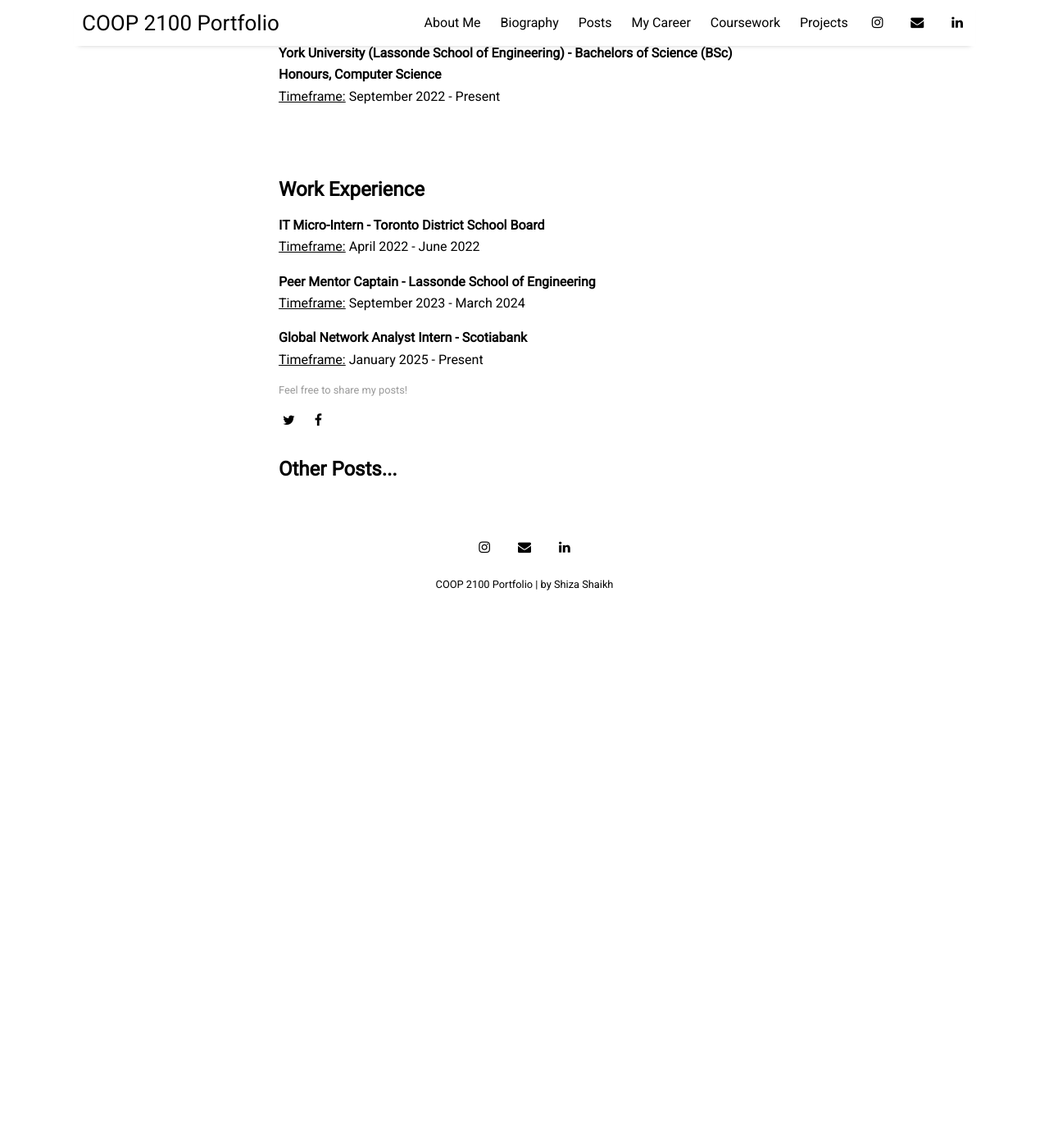
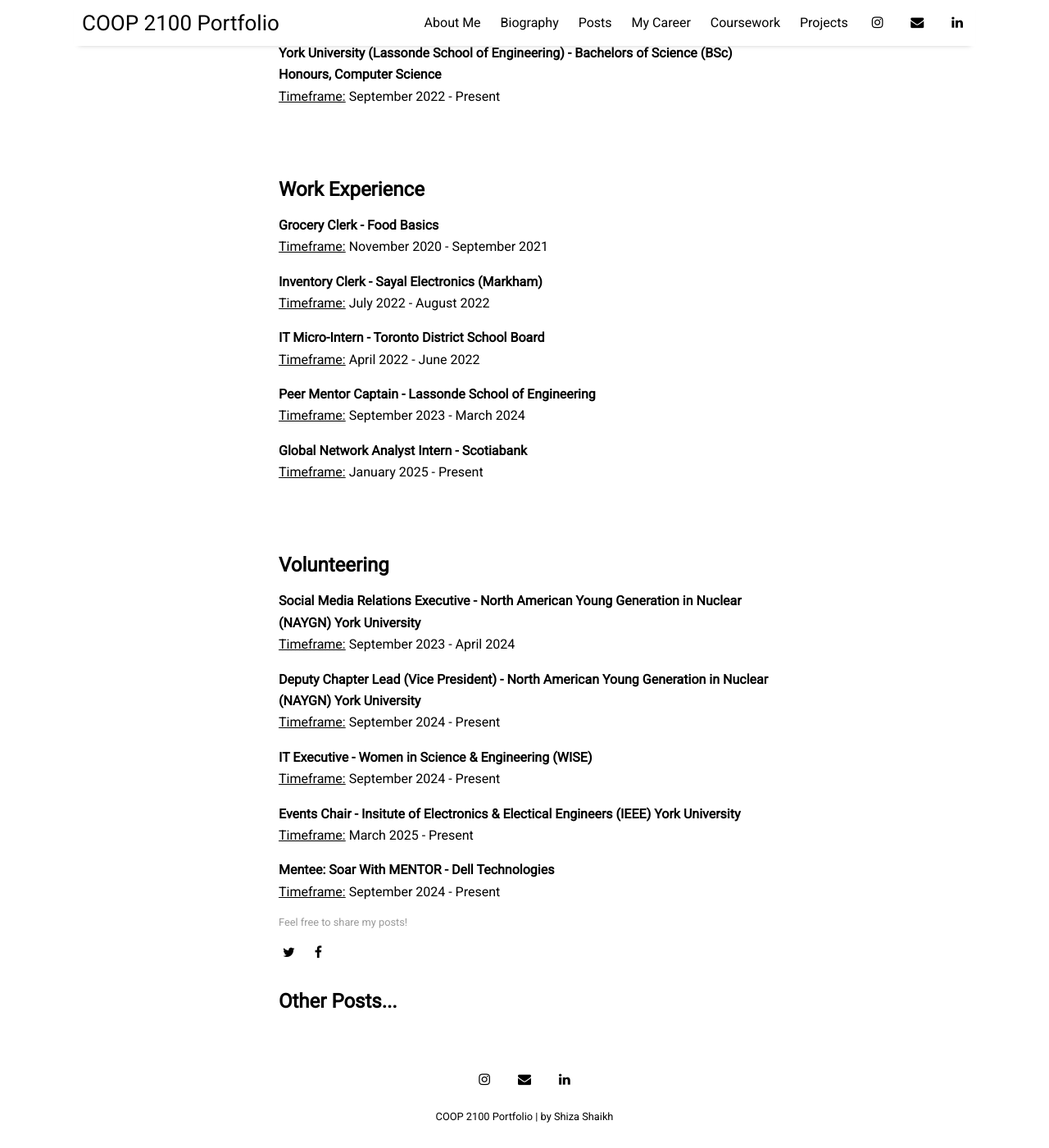
Before and after one commit to wojakshizlet/wojakshizlet.github.io, a Jekyll site: the page built from _posts/2025-03-19-education-and-work.md, in a window 1280 px wide and 1400 px high, scrolled down 550 px. Shown: the whole window at 82% size. Built offline with Jekyll 4.4.1, drawn with Linux system fonts in a browser that asks for light colours; nearby versions of some CDN libraries; before the commit the page ends 1301 px from its top, so only the background shows below that.

Commit message:
Update 2025-03-19-education-and-work.md

```diff
--- a/_posts/2025-03-19-education-and-work.md
+++ b/_posts/2025-03-19-education-and-work.md
@@ -18,6 +18,12 @@ image: education.jpg
 <br/>
 
 ## Work Experience
+**Grocery Clerk - Food Basics**
+<br/><ins>Timeframe:</ins> November 2020 - September 2021<br/>
+
+**Inventory Clerk - Sayal Electronics (Markham)**
+<br/><ins>Timeframe:</ins> July 2022 - August 2022<br/>
+
 **IT Micro-Intern - Toronto District School Board**
 <br/><ins>Timeframe:</ins> April 2022 - June 2022<br/>
 
@@ -26,3 +32,22 @@ image: education.jpg
 
 **Global Network Analyst Intern - Scotiabank**
 <br/><ins>Timeframe:</ins> January 2025 - Present<br/>
+
+<br/>
+<br/>
+
+## Volunteering
+**Social Media Relations Executive - North American Young Generation in Nuclear (NAYGN) York University**
+<br/><ins>Timeframe:</ins> September 2023 - April 2024<br/>
+
+**Deputy Chapter Lead (Vice President) - North American Young Generation in Nuclear (NAYGN) York University**
+<br/><ins>Timeframe:</ins> September 2024 - Present<br/>
+
+**IT Executive - Women in Science & Engineering (WISE)**
+<br/><ins>Timeframe:</ins> September 2024 - Present<br/>
+
+**Events Chair - Insitute of Electronics & Electical Engineers (IEEE) York University**
+<br/><ins>Timeframe:</ins> March 2025 - Present<br/>
+
+**Mentee: Soar With MENTOR - Dell Technologies**
+<br/><ins>Timeframe:</ins> September 2024 - Present<br/>
```
